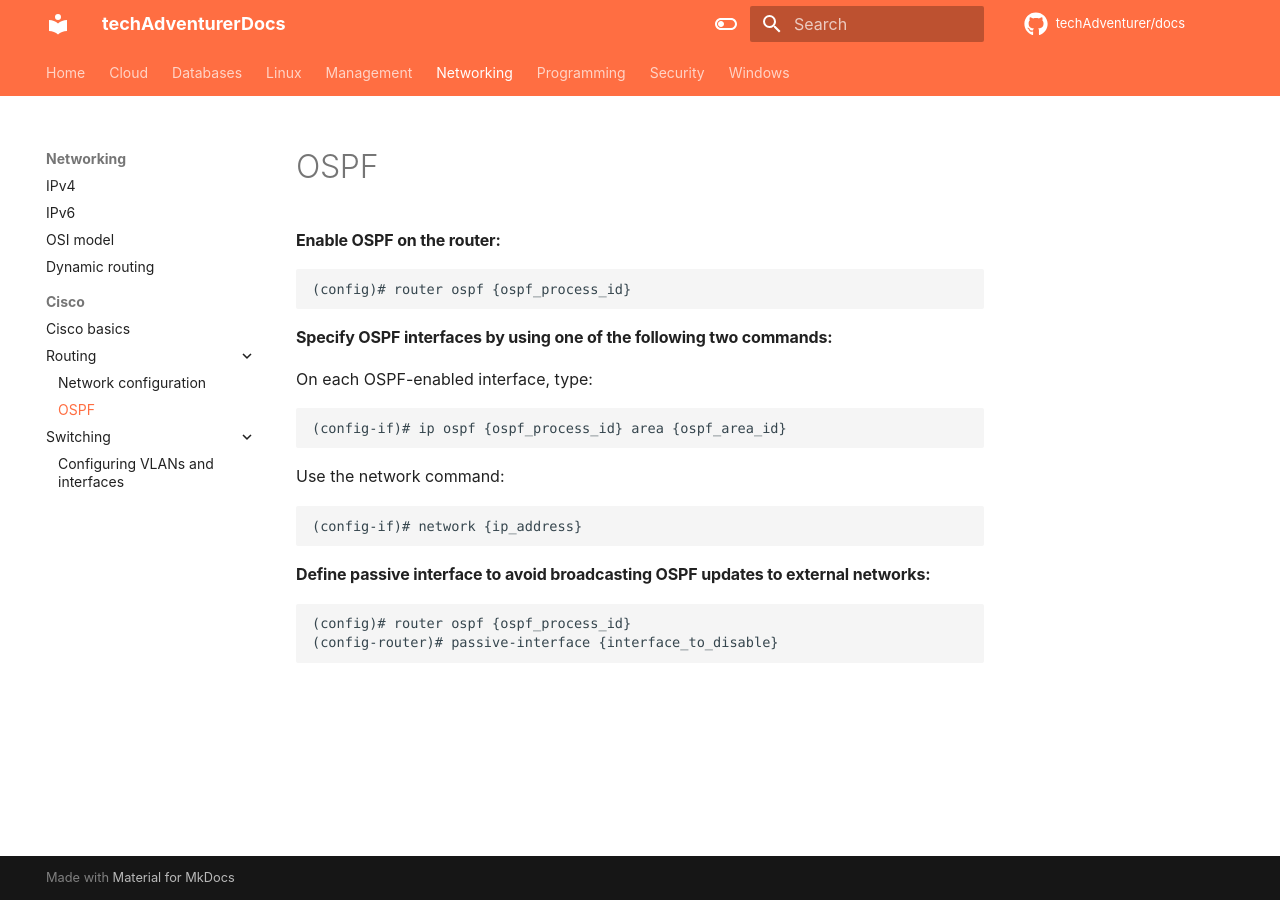
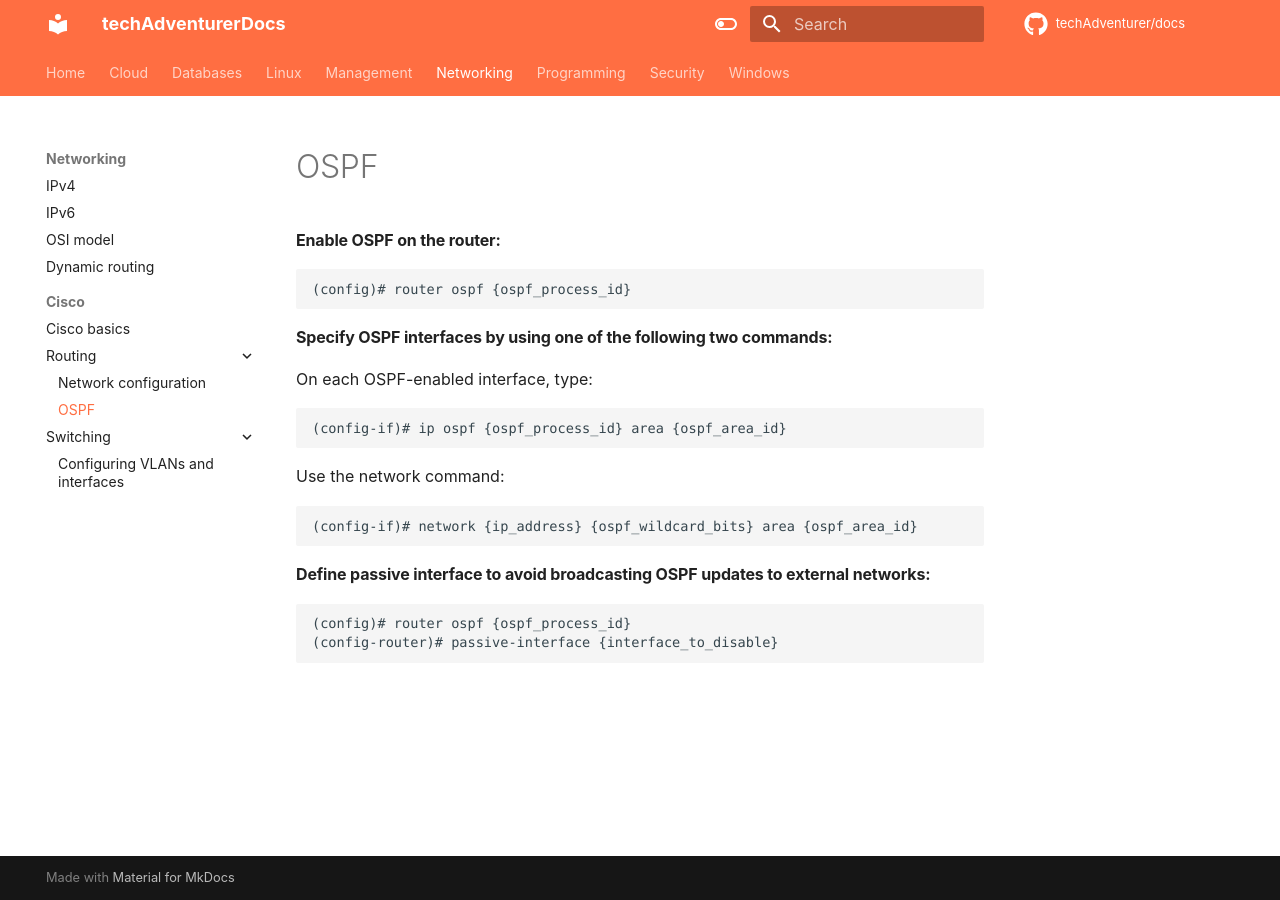
Before and after one commit to techAdventurer/docs, an MkDocs documentation site: the page built from docs/Networking/Cisco/Routing/ospf.md, in a window 1280 px wide. Built offline with MkDocs 1.6.1 and Material for MkDocs 9.7.7, drawn with Linux system fonts in a browser that asks for light colours; comment, search, counter and statistics services are not loaded.

Commit message:
Update ospf.md

````diff
--- a/docs/Networking/Cisco/Routing/ospf.md
+++ b/docs/Networking/Cisco/Routing/ospf.md
@@ -13,7 +13,7 @@ On each OSPF-enabled interface, type:
 Use the network command:
 
 ```cisco
-(config-if)# network {ip_address}
+(config-if)# network {ip_address} {ospf_wildcard_bits} area {ospf_area_id}
 ```
 #### Define passive interface to avoid broadcasting OSPF updates to external networks:
 ```cisco
````
